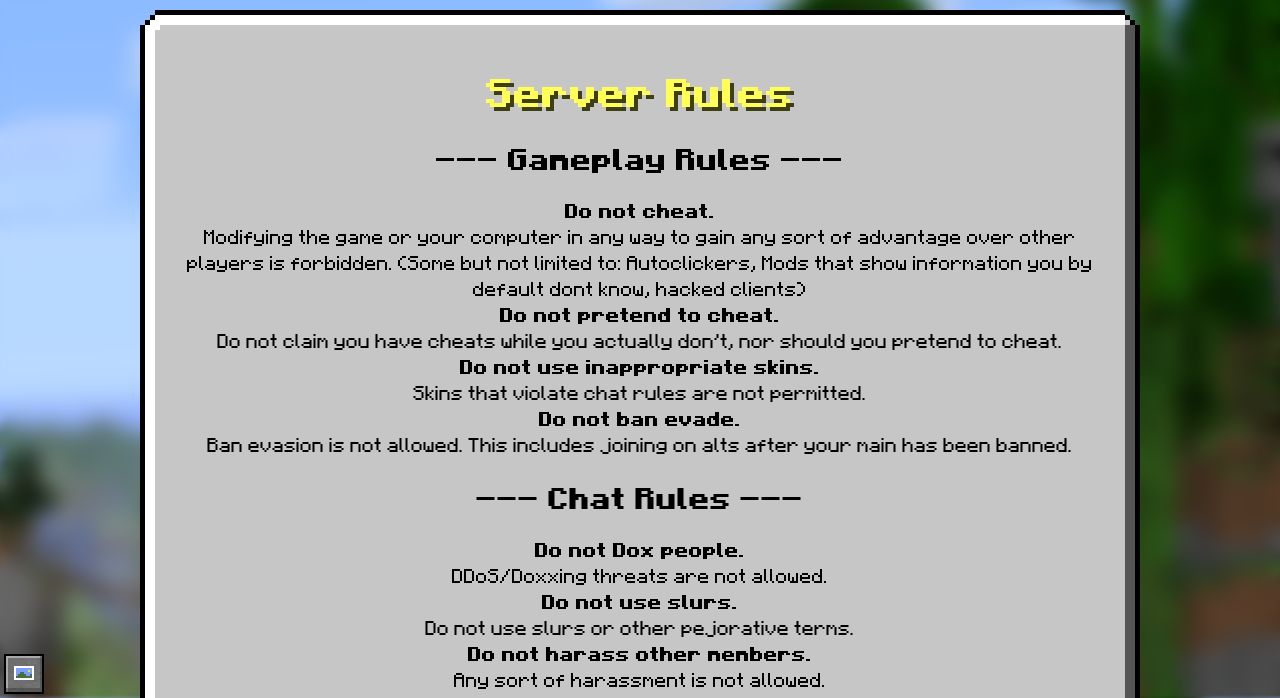
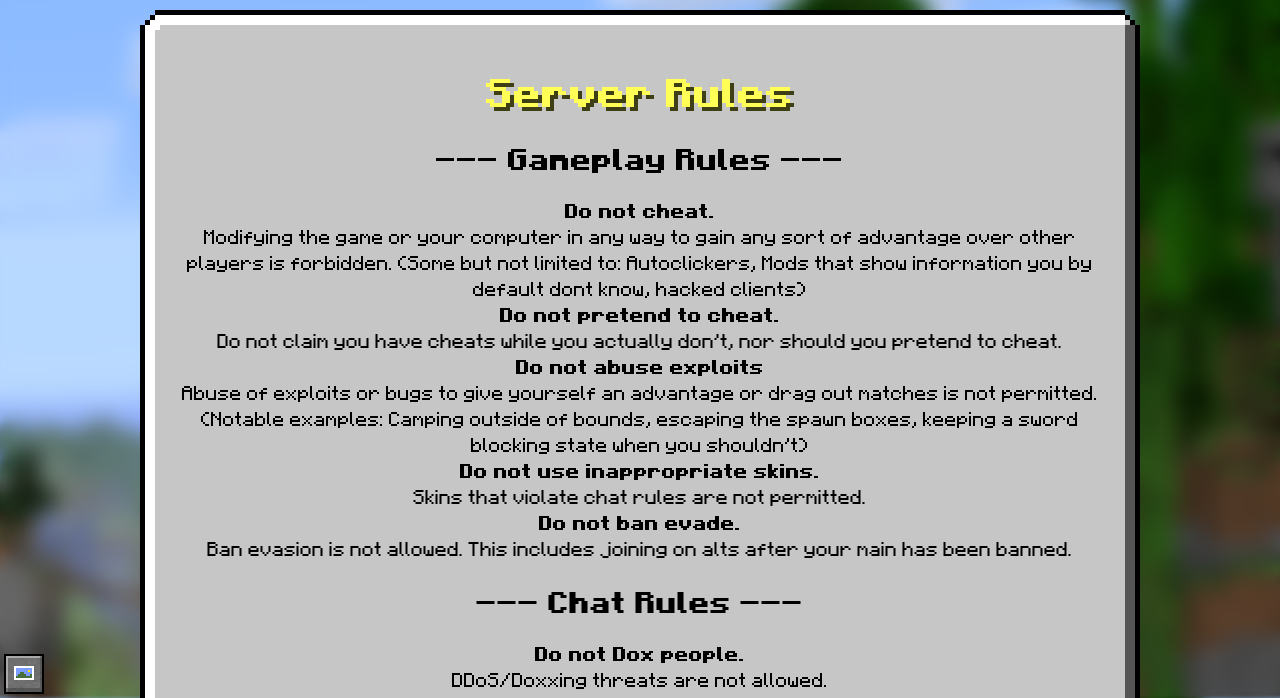
Before and after one commit to Legacy-Edition-Minigames/Website, a Jekyll site: the page built from rules.html, in a window 1280 px wide and 900 px high, cut to the strip 202-900 px from the top of the window. Built offline with Jekyll 4.4.1, drawn with Linux system fonts in a browser that asks for light colours; some web fonts are replaced.

Commit message:
Update rules.html

```diff
--- a/rules.html
+++ b/rules.html
@@ -10,6 +10,8 @@ title: "Rules"
 			Modifying the game or your computer in any way to gain any sort of advantage over other players is forbidden. (Some but not limited to: Autoclickers, Mods that show information you by default dont know, hacked clients)<br>
 			<b>Do not pretend to cheat.</b><br>
 			Do not claim you have cheats while you actually don't, nor should you pretend to cheat.<br>
+			<b>Do not abuse exploits</b><br>
+			Abuse of exploits or bugs to give yourself an advantage or drag out matches is not permitted. (Notable examples: Camping outside of bounds, escaping the spawn boxes, keeping a sword blocking state when you shouldn't)<br>
 			<b>Do not use inappropriate skins.</b><br>
 			Skins that violate chat rules are not permitted.<br>
 			<b>Do not ban evade.</b><br>
```
